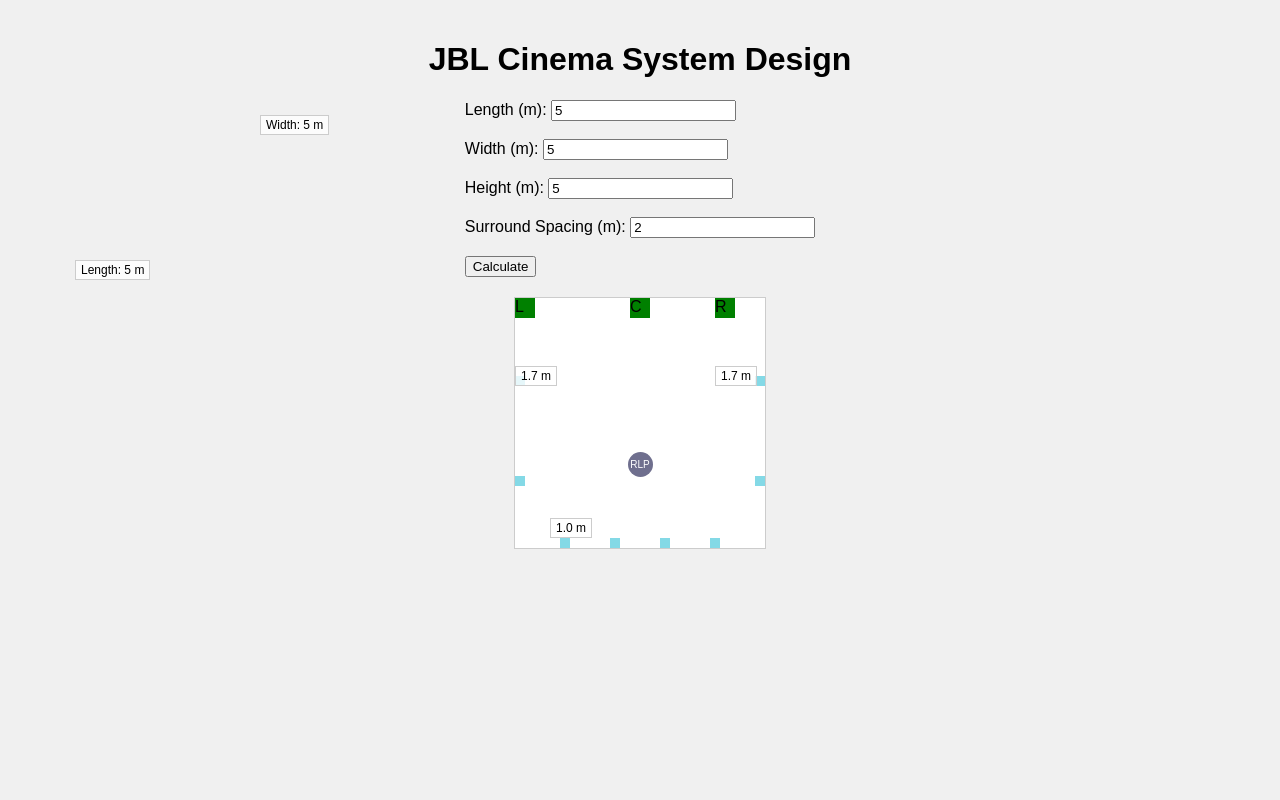
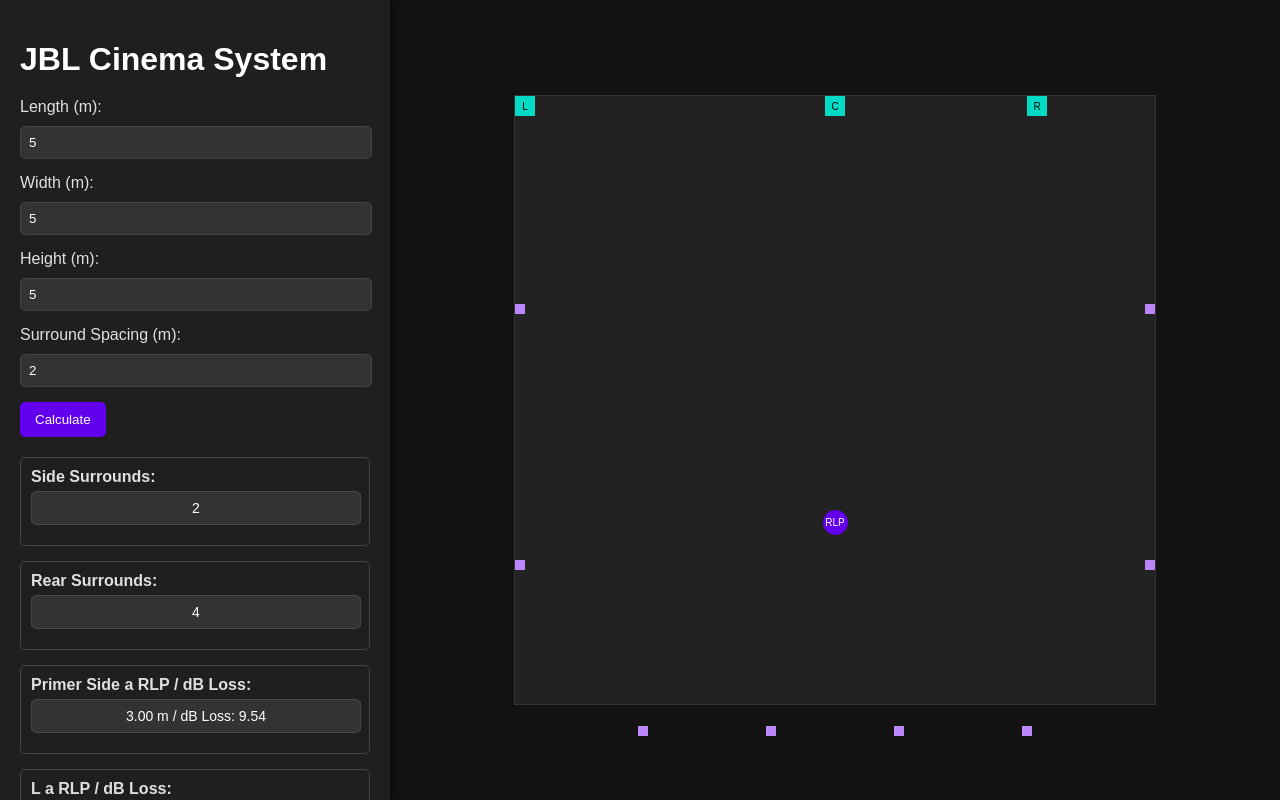
Before and after one commit to Thenocaster/JBL-Cinema-Calculator, a plain HTML site: page index.html in a window 1280 px wide. Both pictures are taken after typing "5", "5", "5" into the empty fields and a click on the button "Calculate". Shown: the top 800 px of the page. Drawn offline with Linux system fonts and the light colour scheme.

Commit message:
JBL Cinema Calculator.html

```diff
--- a/index.html
+++ b/index.html
@@ -7,67 +7,171 @@
     <style>
         body {
             font-family: Arial, sans-serif;
+            margin: 0;
+            padding: 0;
+            display: flex;
+            height: 100vh;
+            background-color: #121212;
+            color: #e0e0e0;
+        }
+        #sidebar {
+            width: 350px;
+            background-color: #1f1f1f;
+            padding: 20px;
             display: flex;
             flex-direction: column;
+            box-shadow: 2px 0 10px rgba(0, 0, 0, 0.5);
+        }
+        h1 {
+            color: #ffffff;
+            margin-bottom: 20px;
+        }
+        form {
+            margin-bottom: 20px;
+        }
+        label {
+            margin-bottom: 10px;
+            display: block;
+        }
+        input {
+            background-color: #333333;
+            color: #ffffff;
+            border: 1px solid #444444;
+            border-radius: 5px;
+            padding: 8px;
+            width: calc(100% - 16px);
+            margin-bottom: 15px;
+        }
+        .result-container {
+            background-color: #1f1f1f;
+            padding: 10px;
+            margin-bottom: 15px;
+            border-radius: 5px;
+            border: 1px solid #444444;
+        }
+        .result-title {
+            margin-bottom: 5px;
+            font-weight: bold;
+        }
+        .result-value {
+            background-color: #333333;
+            color: #ffffff;
+            border: 1px solid #444444;
+            border-radius: 5px;
+            padding: 8px;
+            width: calc(100% - 16px);
+            margin-bottom: 10px;
+            text-align: center;
+            font-size: 14px;
+            pointer-events: none;
+        }
+        button {
+            background-color: #6200ee;
+            color: #ffffff;
+            border: none;
+            padding: 10px 15px;
+            border-radius: 5px;
+            cursor: pointer;
+        }
+        button:hover {
+            background-color: #3700b3;
+        }
+        #main-content {
+            display: flex;
+            justify-content: center;
             align-items: center;
-            margin: 0;
+            flex-grow: 1;
             padding: 20px;
-            background-color: #f0f0f0;
+            overflow: hidden;
         }
         #cinema-room {
-            margin-top: 20px;
             position: relative;
-            background-color: #fff;
-            border: 1px solid #ccc;
+            background-color: #222222;
+            border: 1px solid #333333;
+            max-width: 80%;
+            max-height: 80%;
+            width: auto;
+            height: auto;
         }
-        .speaker {
-            width: 10px;
-            height: 10px;
-            background-color: rgb(132, 217, 230);
+        .speaker, .rlp, .lcr {
             position: absolute;
+            background-color: #6200ee;
         }
         .rlp {
             width: 25px;
             height: 25px;
-            background-color: rgb(111, 111, 142);
             border-radius: 50%;
-            position: absolute;
             display: flex;
             align-items: center;
             justify-content: center;
-            color: white;
+            color: #ffffff;
             font-size: 10px;
         }
         .lcr {
             width: 20px;
             height: 20px;
-            background-color: green;
-            position: absolute;
+            background-color: #03dac6;
+            color: #000000;
+            display: flex;
+            align-items: center;
+            justify-content: center;
+            font-size: 10px;
         }
-        .dimension {
-            position: absolute;
-            background-color: rgba(255, 255, 255, 0.8);
-            padding: 2px 5px;
-            border: 1px solid #ccc;
-            font-size: 12px;
+        .speaker {
+            width: 10px;
+            height: 10px;
+            background-color: #bb86fc;
         }
     </style>
 </head>
 <body>
-    <h1>JBL Cinema System Design</h1>
+    <div id="sidebar">
+        <h1>JBL Cinema System</h1>
         <form id="cinema-form">
             <label for="length">Length (m):</label>
-        <input type="number" id="length" name="length" step="0.1" required><br><br>
+            <input type="number" id="length" name="length" step="0.1" required>
             <label for="width">Width (m):</label>
-        <input type="number" id="width" name="width" step="0.1" required><br><br>
+            <input type="number" id="width" name="width" step="0.1" required>
             <label for="height">Height (m):</label>
-        <input type="number" id="height" name="height" step="0.1" required><br><br>
+            <input type="number" id="height" name="height" step="0.1" required>
             <label for="surround-spacing">Surround Spacing (m):</label>
-        <input type="number" id="surround-spacing" name="surround-spacing" step="0.1" value="2" required><br><br>
+            <input type="number" id="surround-spacing" name="surround-spacing" step="0.1" value="2" required>
             <button type="button" onclick="calculateDesign()">Calculate</button>
         </form>
+        <div id="data-calculations">
+            <div class="result-container">
+                <div class="result-title">Side Surrounds:</div>
+                <div id="side-surrounds" class="result-value">0</div>
+            </div>
+            <div class="result-container">
+                <div class="result-title">Rear Surrounds:</div>
+                <div id="rear-surrounds" class="result-value">0</div>
+            </div>
+            <div class="result-container">
+                <div class="result-title">Primer Side a RLP / dB Loss:</div>
+                <div id="first-side-to-rlp" class="result-value">0 / 0 dB</div>
+            </div>
+            <div class="result-container">
+                <div class="result-title">L a RLP / dB Loss:</div>
+                <div id="l-to-rlp" class="result-value">0 / 0 dB</div>
+            </div>
+            <div class="result-container">
+                <div class="result-title">Primer Side a pantalla:</div>
+                <div id="first-side-to-screen" class="result-value">0</div>
+            </div>
+            <div class="result-container">
+                <div class="result-title">RLP a pantalla:</div>
+                <div id="rlp-to-screen" class="result-value">0</div>
+            </div>
+            <div class="result-container">
+                <div class="result-title">Primer Side a L:</div>
+                <div id="first-side-to-l" class="result-value">0</div>
+            </div>
+        </div>
+    </div>
+    <div id="main-content">
         <div id="cinema-room"></div>
-    <div id="dimensions"></div>
+    </div>
     <script>
         function calculateDesign() {
             const length = parseFloat(document.getElementById('length').value);
@@ -81,111 +185,94 @@
             }
 
             const room = document.getElementById('cinema-room');
-            const dimensions = document.getElementById('dimensions');
             room.innerHTML = '';
-            dimensions.innerHTML = '';
-            room.style.width = width * 50 + 'px';
-            room.style.height = length * 50 + 'px';
 
-            // Add room dimensions outside the rectangle
-            const lengthDim = document.createElement('div');
-            lengthDim.classList.add('dimension');
-            lengthDim.style.left = (width * 50 / 2 - 50) + 'px';
-            lengthDim.style.top = (length * 50 + 10) + 'px';
-            lengthDim.innerText = `Length: ${length} m`;
-            dimensions.appendChild(lengthDim);
+            // Adjust the room size to fit within the main content
+            const maxWidth = room.offsetParent.clientWidth * 0.8;
+            const maxHeight = room.offsetParent.clientHeight * 0.8;
+            const scale = Math.min(maxWidth / (width * 100), maxHeight / (length * 100));
 
-            const widthDim = document.createElement('div');
-            widthDim.classList.add('dimension');
-            widthDim.style.left = (width * 50 + 10) + 'px';
-            widthDim.style.top = (length * 50 / 2 - 10) + 'px';
-            widthDim.innerText = `Width: ${width} m`;
-            dimensions.appendChild(widthDim);
+            room.style.width = width * 100 * scale + 'px';
+            room.style.height = length * 100 * scale + 'px';
 
-            // Calculate RLP
-            const rlpX = width / 2 * 50;
-            const rlpY = (2 / 3 * length) * 50;
+            // Calculating various distances and counts
+            const rlpX = width / 2; // in meters, since it's the center of the width
+            const rlpY = (2 / 3) * length; // RLP is at 2/3 of the room's length
+            const distanceFirstSideToScreen = (1 / 3) * length; // First side surround is at 1/3 of the room's length
 
+            // Distance from the first side surround to RLP
+            const distanceFirstSideToRLP = Math.sqrt(
+                Math.pow(rlpX, 2) + Math.pow(rlpY - distanceFirstSideToScreen, 2)
+            ).toFixed(2);
+
+            const numSideSpeakers = Math.max(Math.round((2 / 3 * length) / surroundSpacing), 1);
+            const numRearSpeakers = Math.max(Math.round((2 / 3 * width) / surroundSpacing) - 1, 4);
+
+            // Add RLP marker
             const rlp = document.createElement('div');
             rlp.classList.add('rlp');
-            rlp.style.left = rlpX - 12.5 + 'px';
-            rlp.style.top = rlpY - 12.5 + 'px';
+            rlp.style.left = rlpX * 100 * scale - 12.5 + 'px';
+            rlp.style.top = rlpY * 100 * scale - 12.5 + 'px';
             rlp.innerText = 'RLP';
             room.appendChild(rlp);
 
-            // Calculate and place LCR speakers
+            // Add LCR speakers
+            const lPositionX = 0;
             const lcrPositions = [
-                { left: 0, top: 0 },
-                { left: (width / 2) * 50 - 10, top: 0 },
-                { left: (width - 1) * 50, top: 0 }
+                { left: 0, top: 0, label: 'L' },
+                { left: (width / 2) * 100 * scale - 10, top: 0, label: 'C' },
+                { left: (width - 1) * 100 * scale, top: 0, label: 'R' }
             ];
-            lcrPositions.forEach((pos, index) => {
+            lcrPositions.forEach(pos => {
                 const speaker = document.createElement('div');
                 speaker.classList.add('lcr');
                 speaker.style.left = pos.left + 'px';
                 speaker.style.top = pos.top + 'px';
-                speaker.innerText = index === 0 ? 'L' : (index === 1 ? 'C' : 'R');
+                speaker.innerText = pos.label;
                 room.appendChild(speaker);
             });
 
-            // Calculate number of side speakers
-            const numSideSpeakers = Math.max(Math.round((2 / 3 * length) / surroundSpacing), 1);
-            const sideSpacing = surroundSpacing * 50; // Convert spacing to pixels
-
-            // Place side speakers starting at 1/3 the length of the room from the screen
+            // Place side speakers
+            const sideSpacing = surroundSpacing * 100 * scale;
             for (let i = 0; i < numSideSpeakers; i++) {
                 const speakerLeft = document.createElement('div');
                 speakerLeft.classList.add('speaker');
                 speakerLeft.style.left = '0px';
-                speakerLeft.style.top = (length / 3 * 50) + i * sideSpacing - 5 + 'px';
+                speakerLeft.style.top = (length / 3 * 100 * scale) + i * sideSpacing - 5 + 'px';
                 room.appendChild(speakerLeft);
 
                 const speakerRight = document.createElement('div');
                 speakerRight.classList.add('speaker');
-                speakerRight.style.left = width * 50 - 10 + 'px';
-                speakerRight.style.top = (length / 3 * 50) + i * sideSpacing - 5 + 'px';
+                speakerRight.style.left = width * 100 * scale - 10 + 'px';
+                speakerRight.style.top = (length / 3 * 100 * scale) + i * sideSpacing - 5 + 'px';
                 room.appendChild(speakerRight);
-
-                // Add dimensions for first side speakers
-                if (i === 0) {
-                    const leftSpeakerDim = document.createElement('div');
-                    leftSpeakerDim.classList.add('dimension');
-                    leftSpeakerDim.style.left = '0px';
-                    leftSpeakerDim.style.top = (length / 3 * 50) - 15 + 'px';
-                    leftSpeakerDim.innerText = `${(length / 3).toFixed(1)} m`;
-                    room.appendChild(leftSpeakerDim);
-
-                    const rightSpeakerDim = document.createElement('div');
-                    rightSpeakerDim.classList.add('dimension');
-                    rightSpeakerDim.style.left = (width * 50 - 50) + 'px';
-                    rightSpeakerDim.style.top = (length / 3 * 50) - 15 + 'px';
-                    rightSpeakerDim.innerText = `${(length / 3).toFixed(1)} m`;
-                    room.appendChild(rightSpeakerDim);
-                }
             }
 
-            // Calculate number of rear speakers
-            const numRearSpeakers = Math.max(Math.round((2 / 3 * width) / surroundSpacing) - 1, 4);
-            const rearSpacing = width * 50 / (numRearSpeakers + 1);
-
             // Place rear speakers
+            const rearSpacing = width * 100 * scale / (numRearSpeakers + 1);
             for (let i = 1; i <= numRearSpeakers; i++) {
                 const speakerRear = document.createElement('div');
                 speakerRear.classList.add('speaker');
                 speakerRear.style.left = i * rearSpacing - 5 + 'px';
-                speakerRear.style.top = length * 50 - 10 + 'px';
+                speakerRear.style.top = length * 100 * scale - 10 + 'px';
                 room.appendChild(speakerRear);
+            }
 
-                // Add dimensions for first rear speaker
-                if (i === 1) {
-                    const rearSpeakerDim = document.createElement('div');
-                    rearSpeakerDim.classList.add('dimension');
-                    rearSpeakerDim.style.left = i * rearSpacing - 15 + 'px';
-                    rearSpeakerDim.style.top = (length * 50 - 30) + 'px';
-                    rearSpeakerDim.innerText = `${(width / (numRearSpeakers + 1)).toFixed(1)} m`;
-                    room.appendChild(rearSpeakerDim);
-                }
-            }
+            // Calculations for dB Loss
+            const distanceRLPToScreen = (2 / 3 * length).toFixed(2);
+            const distanceLToRLP = Math.sqrt(Math.pow(distanceRLPToScreen, 2) + Math.pow(width / 2, 2)).toFixed(2);
+            const dBFirstSideToRLP = (20 * Math.log10(distanceFirstSideToRLP)).toFixed(2);
+            const dBLToRLP = (20 * Math.log10(distanceLToRLP)).toFixed(2);
+            const distanceFirstSideToL = Math.sqrt(Math.pow(width, 2) + Math.pow(distanceFirstSideToScreen, 2)).toFixed(2);
+
+            // Display calculations
+            document.getElementById('side-surrounds').innerText = numSideSpeakers;
+            document.getElementById('rear-surrounds').innerText = numRearSpeakers;
+            document.getElementById('first-side-to-rlp').innerText = `${distanceFirstSideToRLP} m / dB Loss: ${dBFirstSideToRLP}`;
+            document.getElementById('l-to-rlp').innerText = `${distanceLToRLP} m / dB Loss: ${dBLToRLP}`;
+            document.getElementById('first-side-to-screen').innerText = distanceFirstSideToScreen;
+            document.getElementById('rlp-to-screen').innerText = distanceRLPToScreen;
+            document.getElementById('first-side-to-l').innerText = distanceFirstSideToL;
         }
     </script>
 </body>
```
Lines whose indentation alone changed are shown as unchanged.
